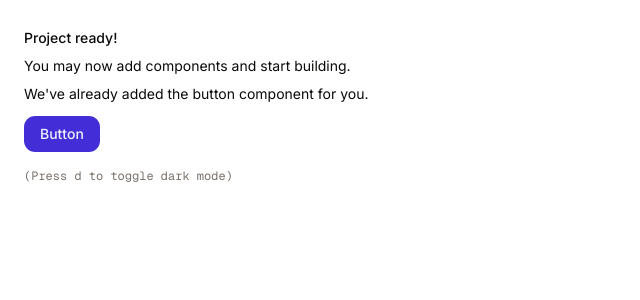
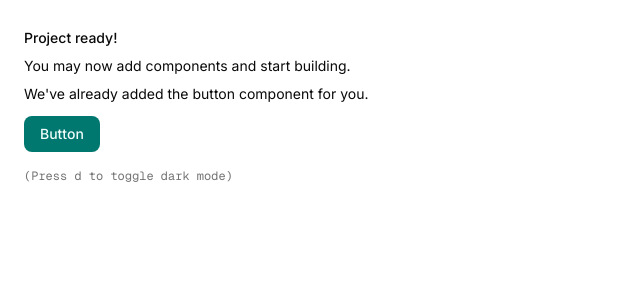
Before and after one commit to shaileshmokar/spendwise-app, a Next.js app: page / in a window 1280 px wide. Shown: the top 300 px of the page, without its empty margins (0-640 px from the left). Built offline with nearby package versions, Linux system fonts and the light colour scheme.

Commit message:
Global CSS added

```diff
--- a/app/globals.css
+++ b/app/globals.css
@@ -1,81 +1,94 @@
 @import "tailwindcss";
 @import "tw-animate-css";
 @import "shadcn/tailwind.css";
+/* @import "shadcn/tailwind.css"; */
 
 @custom-variant dark (&:is(.dark *));
 
 :root {
-    --background: oklch(1 0 0);
-    --foreground: oklch(0.147 0.004 49.25);
   --card: oklch(1 0 0);
-    --card-foreground: oklch(0.147 0.004 49.25);
+  --card-foreground: oklch(0.145 0 0);
   --popover: oklch(1 0 0);
-    --popover-foreground: oklch(0.147 0.004 49.25);
-    --primary: oklch(0.457 0.24 277.023);
-    --primary-foreground: oklch(0.962 0.018 272.314);
+  --popover-foreground: oklch(0.145 0 0);
+  --primary: oklch(0.511 0.096 186.391);
+  --primary-foreground: oklch(0.984 0.014 180.72);
   --secondary: oklch(0.967 0.001 286.375);
   --secondary-foreground: oklch(0.21 0.006 285.885);
-    --muted: oklch(0.97 0.001 106.424);
-    --muted-foreground: oklch(0.553 0.013 58.071);
-    --accent: oklch(0.97 0.001 106.424);
-    --accent-foreground: oklch(0.216 0.006 56.043);
+  --muted: oklch(0.97 0 0);
+  --muted-foreground: oklch(0.556 0 0);
+  --accent: oklch(0.97 0 0);
+  --accent-foreground: oklch(0.205 0 0);
   --destructive: oklch(0.577 0.245 27.325);
-    --border: oklch(0.923 0.003 48.717);
-    --input: oklch(0.923 0.003 48.717);
-    --ring: oklch(0.709 0.01 56.259);
-    --chart-1: oklch(0.785 0.115 274.713);
-    --chart-2: oklch(0.585 0.233 277.117);
-    --chart-3: oklch(0.511 0.262 276.966);
-    --chart-4: oklch(0.457 0.24 277.023);
-    --chart-5: oklch(0.398 0.195 277.366);
-    --radius: 0.875rem;
-    --sidebar: oklch(0.985 0.001 106.423);
-    --sidebar-foreground: oklch(0.147 0.004 49.25);
-    --sidebar-primary: oklch(0.511 0.262 276.966);
-    --sidebar-primary-foreground: oklch(0.962 0.018 272.314);
-    --sidebar-accent: oklch(0.97 0.001 106.424);
-    --sidebar-accent-foreground: oklch(0.216 0.006 56.043);
-    --sidebar-border: oklch(0.923 0.003 48.717);
-    --sidebar-ring: oklch(0.709 0.01 56.259);
+  --border: oklch(0.922 0 0);
+  --input: oklch(0.922 0 0);
+  --ring: oklch(0.708 0 0);
+  --chart-1: oklch(0.855 0.138 181.071);
+  --chart-2: oklch(0.704 0.14 182.503);
+  --chart-3: oklch(0.6 0.118 184.704);
+  --chart-4: oklch(0.511 0.096 186.391);
+  --chart-5: oklch(0.437 0.078 188.216);
+  --radius: 0.625rem;
+  /* --sidebar: oklch(0.985 0 0); */
+  /* --sidebar-foreground: oklch(0.145 0.008 326); */
+  /* --sidebar: oklch(0.511 0.262 276.966); */
+  --sidebar: oklch(0.985 0 0);
+  --sidebar-foreground: oklch(0.145 0 0);
+  --sidebar-primary: oklch(0.6 0.118 184.704);
+  --sidebar-primary-foreground: oklch(0.984 0.014 180.72);
+  /* --sidebar-accent: oklch(0.96 0.003 325.6); */
+  /* --sidebar-accent-foreground: oklch(0.212 0.019 322.12); */
+
+  /* --sidebar-accent: oklch(0.97 0 0);
+  --sidebar-accent-foreground: oklch(0.205 0 0); */
+
+  /* --sidebar-accent: oklch(0.97 0 0); */
+  --sidebar-accent: oklch(0.6 0.118 184.704);
+  --sidebar-accent-foreground: oklch(0.97 0 0);
+
+  --sidebar-border: oklch(0.922 0 0);
+  --sidebar-ring: oklch(0.708 0 0);
+  --background: oklch(1 0 0);
+  /* --background: oklch(0.98 0.005 160); */
+  --foreground: oklch(0.145 0 0);
 }
 
 .dark {
-    --background: oklch(0.147 0.004 49.25);
-    --foreground: oklch(0.985 0.001 106.423);
-    --card: oklch(0.216 0.006 56.043);
-    --card-foreground: oklch(0.985 0.001 106.423);
-    --popover: oklch(0.216 0.006 56.043);
-    --popover-foreground: oklch(0.985 0.001 106.423);
-    --primary: oklch(0.398 0.195 277.366);
-    --primary-foreground: oklch(0.962 0.018 272.314);
+  --background: oklch(0.145 0 0);
+  --foreground: oklch(0.985 0 0);
+  --card: oklch(0.205 0 0);
+  --card-foreground: oklch(0.985 0 0);
+  --popover: oklch(0.205 0 0);
+  --popover-foreground: oklch(0.985 0 0);
+  --primary: oklch(0.437 0.078 188.216);
+  --primary-foreground: oklch(0.984 0.014 180.72);
   --secondary: oklch(0.274 0.006 286.033);
   --secondary-foreground: oklch(0.985 0 0);
-    --muted: oklch(0.268 0.007 34.298);
-    --muted-foreground: oklch(0.709 0.01 56.259);
-    --accent: oklch(0.268 0.007 34.298);
-    --accent-foreground: oklch(0.985 0.001 106.423);
+  --muted: oklch(0.269 0 0);
+  --muted-foreground: oklch(0.708 0 0);
+  --accent: oklch(0.269 0 0);
+  --accent-foreground: oklch(0.985 0 0);
   --destructive: oklch(0.704 0.191 22.216);
   --border: oklch(1 0 0 / 10%);
   --input: oklch(1 0 0 / 15%);
-    --ring: oklch(0.553 0.013 58.071);
-    --chart-1: oklch(0.785 0.115 274.713);
-    --chart-2: oklch(0.585 0.233 277.117);
-    --chart-3: oklch(0.511 0.262 276.966);
-    --chart-4: oklch(0.457 0.24 277.023);
-    --chart-5: oklch(0.398 0.195 277.366);
-    --sidebar: oklch(0.216 0.006 56.043);
-    --sidebar-foreground: oklch(0.985 0.001 106.423);
-    --sidebar-primary: oklch(0.585 0.233 277.117);
-    --sidebar-primary-foreground: oklch(0.962 0.018 272.314);
-    --sidebar-accent: oklch(0.268 0.007 34.298);
-    --sidebar-accent-foreground: oklch(0.985 0.001 106.423);
+  --ring: oklch(0.556 0 0);
+  --chart-1: oklch(0.855 0.138 181.071);
+  --chart-2: oklch(0.704 0.14 182.503);
+  --chart-3: oklch(0.6 0.118 184.704);
+  --chart-4: oklch(0.511 0.096 186.391);
+  --chart-5: oklch(0.437 0.078 188.216);
+  --sidebar: oklch(0.205 0 0);
+  --sidebar-foreground: oklch(0.985 0 0);
+  --sidebar-primary: oklch(0.704 0.14 182.503);
+  --sidebar-primary-foreground: oklch(0.277 0.046 192.524);
+  --sidebar-accent: oklch(0.269 0 0);
+  --sidebar-accent-foreground: oklch(0.985 0 0);
   --sidebar-border: oklch(1 0 0 / 10%);
-    --sidebar-ring: oklch(0.553 0.013 58.071);
+  --sidebar-ring: oklch(0.556 0 0);
 }
 
 @theme inline {
   --font-sans: var(--font-sans);
-    --font-heading: var(--font-heading);
+  --font-heading: var(--font-sans);
   --color-sidebar-ring: var(--sidebar-ring);
   --color-sidebar-border: var(--sidebar-border);
   --color-sidebar-accent-foreground: var(--sidebar-accent-foreground);
@@ -119,6 +132,10 @@
 @layer base {
   * {
     @apply border-border outline-ring/50;
+
+    button {
+      cursor: pointer;
+    }
   }
   body {
     @apply bg-background text-foreground;
@@ -127,3 +144,117 @@
     @apply font-sans;
   }
 }
+
+@keyframes bar-grow {
+  from {
+    transform: scaleY(0);
+    transform-origin: bottom;
+  }
+  to {
+    transform: scaleY(1);
+    transform-origin: bottom;
+  }
+}
+
+@keyframes fade-in {
+  from {
+    opacity: 0;
+  }
+  to {
+    opacity: 1;
+  }
+}
+
+@keyframes slide-in-from-top {
+  from {
+    transform: translateY(-100%);
+  }
+  to {
+    transform: translateY(0);
+  }
+}
+
+@keyframes slide-in-from-left {
+  from {
+    transform: translateX(-20px);
+    opacity: 0;
+  }
+  to {
+    transform: translateX(0);
+    opacity: 1;
+  }
+}
+
+@keyframes slide-in-from-right {
+  from {
+    transform: translateX(20px);
+    opacity: 0;
+  }
+  to {
+    transform: translateX(0);
+    opacity: 1;
+  }
+}
+
+@keyframes slide-in-from-bottom {
+  from {
+    transform: translateY(20px);
+    opacity: 0;
+  }
+  to {
+    transform: translateY(0);
+    opacity: 1;
+  }
+}
+
+.animate-in {
+  animation-fill-mode: both;
+}
+
+.fade-in {
+  animation-name: fade-in;
+}
+
+.slide-in-from-top {
+  animation-name: slide-in-from-top;
+}
+
+.slide-in-from-left-10 {
+  animation-name: slide-in-from-left;
+}
+
+.slide-in-from-right-10 {
+  animation-name: slide-in-from-right;
+}
+
+.slide-in-from-bottom-8 {
+  animation-name: slide-in-from-bottom;
+}
+
+.duration-500 {
+  animation-duration: 500ms;
+}
+
+.duration-700 {
+  animation-duration: 700ms;
+}
+
+.delay-100 {
+  animation-delay: 100ms;
+}
+
+.delay-200 {
+  animation-delay: 200ms;
+}
+
+.delay-300 {
+  animation-delay: 300ms;
+}
+
+.delay-400 {
+  animation-delay: 400ms;
+}
+
+.delay-500 {
+  animation-delay: 500ms;
+}
```
Lines whose indentation alone changed are shown as unchanged.
